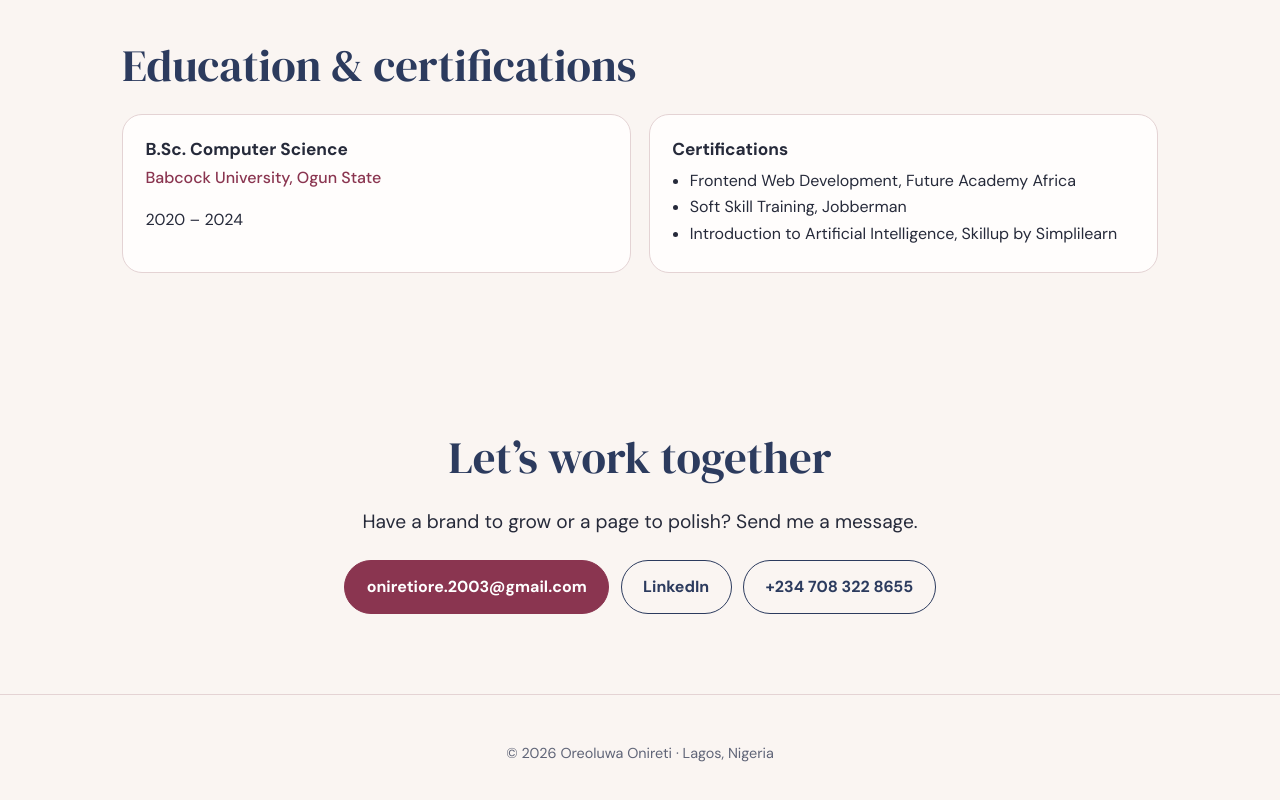
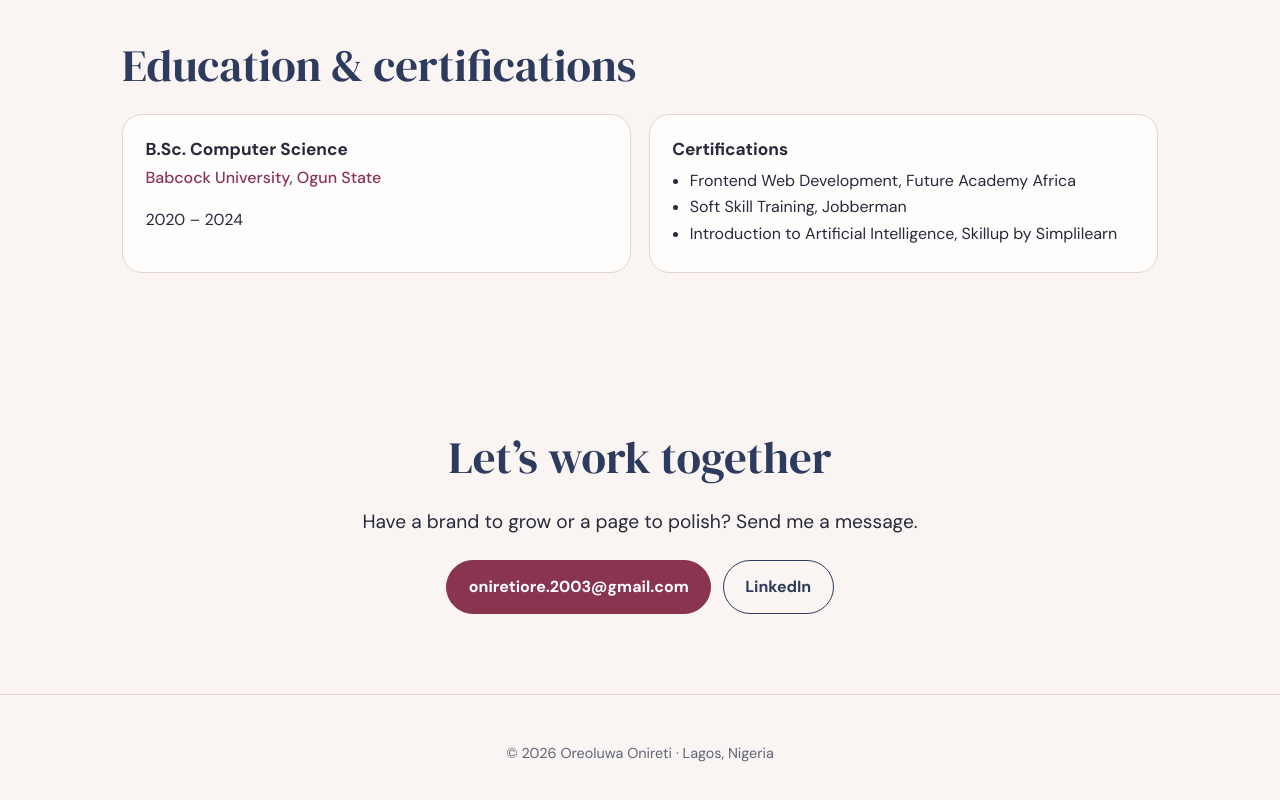
Before and after one commit to Pilotore/Portfolio, a plain HTML site: page index.html in a window 1280 px wide. Shown: the part 8021-8821 px from the top of the page. Drawn offline with Linux system fonts and the light colour scheme.

Commit message:
Remove duplicate contact buttons in index.html

```diff
--- a/index.html
+++ b/index.html
@@ -95,7 +95,7 @@
 <section id="contact" class="sec contact">
   <h2>Let’s work together</h2>
   <p class="lead">Have a brand to grow or a page to polish? Send me a message.</p>
-  <div class="cta"><a class="btn solid" href="mailto:oniretiore.2003@gmail.com">oniretiore.2003@gmail.com</a><a class="btn" href="https://www.linkedin.com/in/oreoluwa-onireti-9a9b8923a" target="_blank" rel="noopener">LinkedIn</a><a class="btn" href="tel:+2347083228655">+234 708 322 8655</a></div>
+  <div class="cta"><a class="btn solid" href="mailto:oniretiore.2003@gmail.com">oniretiore.2003@gmail.com</a><a class="btn" href="https://www.linkedin.com/in/oreoluwa-onireti-9a9b8923a" target="_blank" rel="noopener">LinkedIn</a></div>
 </section>
 </main>
 <footer><p>© <span id="yr">2026</span> Oreoluwa Onireti · Lagos, Nigeria</p></footer>
```
